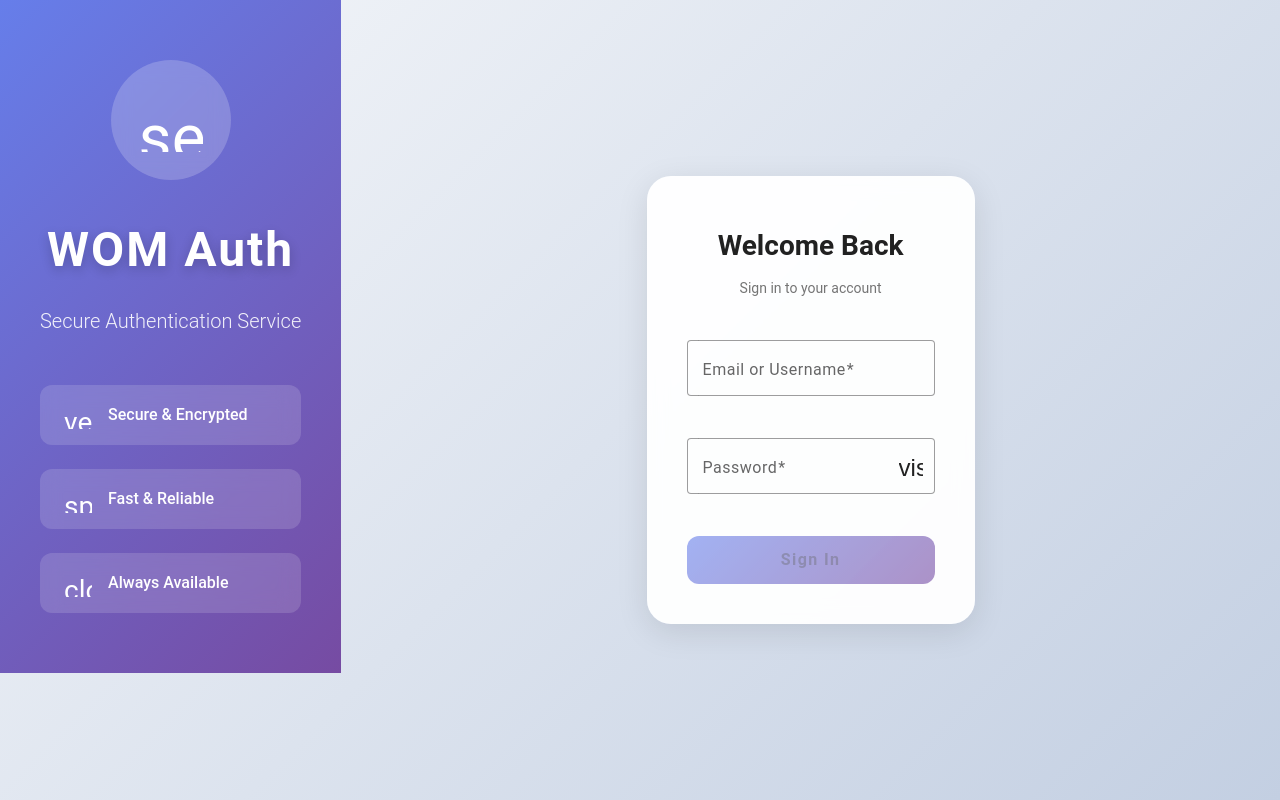
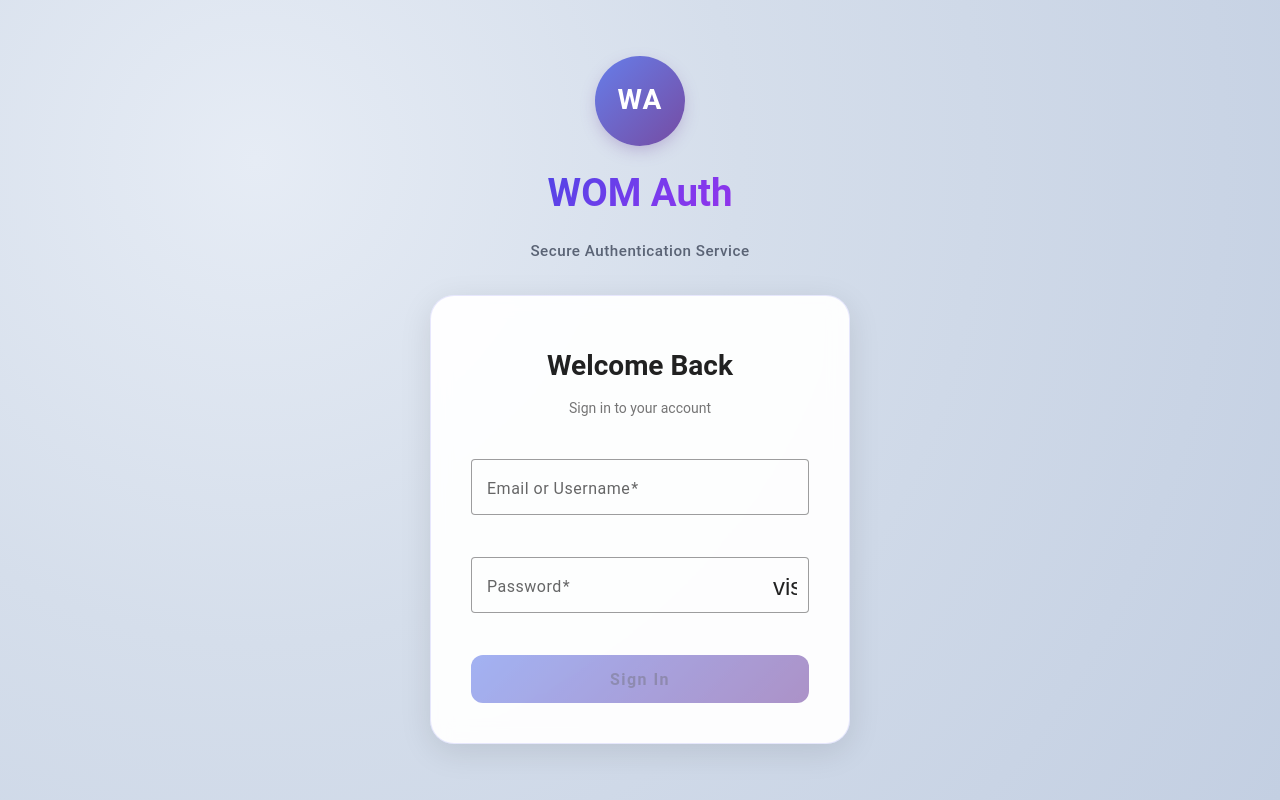
Before and after one commit to kevinbayter/wom-auth-client, an Angular app: page /auth/login in a window 1280 px wide. Built offline with nearby package versions, Linux system fonts and the light colour scheme.

Commit message:
refactor: center login layout and improve password visibility toggle accessibility

```diff
--- a/src/app/features/auth/components/login-form/login-form.component.html
+++ b/src/app/features/auth/components/login-form/login-form.component.html
@@ -47,10 +47,10 @@
           matSuffix
           type="button"
           (click)="togglePasswordVisibility()"
-          [attr.aria-label]="'Toggle password visibility'"
+          [attr.aria-label]="passwordToggleAriaLabel"
           [disabled]="isLoading"
         >
-          <mat-icon>{{ hidePassword ? 'visibility_off' : 'visibility' }}</mat-icon>
+          <mat-icon>{{ hidePassword ? 'visibility' : 'visibility_off' }}</mat-icon>
         </button>
         @if (loginForm.controls['password'].hasError('required')) {
           <mat-error>Password is required</mat-error>
--- a/src/app/features/auth/components/login-form/login-form.component.ts
+++ b/src/app/features/auth/components/login-form/login-form.component.ts
@@ -54,4 +54,8 @@ export class LoginFormComponent {
   protected togglePasswordVisibility(): void {
     this.hidePassword = !this.hidePassword;
   }
+
+  protected get passwordToggleAriaLabel(): string {
+    return this.hidePassword ? 'Show password' : 'Hide password';
+  }
 }
--- a/src/app/features/auth/pages/login-page.component.html
+++ b/src/app/features/auth/pages/login-page.component.html
@@ -1,7 +1,10 @@
-<div class="login-container">
-  <app-login-branding></app-login-branding>
-
-  <div class="login-form-section">
+<div class="login-centered-wrapper">
+  <div class="login-box">
+    <div class="product-header">
+      <div class="logo-circle">WA</div>
+      <h1 class="app-title">WOM Auth</h1>
+      <p class="app-subtitle">Secure Authentication Service</p>
+    </div>
     <app-login-form
       [isLoading]="isLoading()"
       [errorMessage]="errorMessage()"
--- a/src/app/features/auth/pages/login-page.component.scss
+++ b/src/app/features/auth/pages/login-page.component.scss
@@ -1,29 +1,70 @@
-.login-container {
+/* Centered single-column layout */
+.login-centered-wrapper {
   min-height: 100vh;
-  display: flex;
-  background: linear-gradient(135deg, #f5f7fa 0%, #c3cfe2 100%);
-}
-
-.login-form-section {
-  flex: 1;
   display: flex;
   align-items: center;
   justify-content: center;
-  padding: 40px 24px;
+  padding: 48px 16px;
+  background: radial-gradient(circle at 20% 20%, #e6ecf5 0%, #d5deeb 40%, #c3cfe2 100%);
 }
 
-@media (max-width: 991px) {
-  .login-container {
-    flex-direction: column;
-  }
-
-  .login-form-section {
-    min-height: 100vh;
-  }
+.login-box {
+  width: 100%;
+  max-width: 420px;
+  display: flex;
+  flex-direction: column;
+  gap: 32px;
 }
 
-@media (max-width: 767px) {
-  .login-form-section {
-    padding: 24px 16px;
-  }
+.product-header {
+  text-align: center;
+  display: flex;
+  flex-direction: column;
+  align-items: center;
+  gap: 16px;
 }
+
+.logo-circle {
+  width: 90px;
+  height: 90px;
+  border-radius: 50%;
+  background: linear-gradient(135deg, #667eea 0%, #764ba2 100%);
+  display: flex;
+  align-items: center;
+  justify-content: center;
+  font-weight: 600;
+  font-size: 28px;
+  color: #fff;
+  letter-spacing: 1px;
+  box-shadow: 0 6px 18px -4px rgba(118,75,162,0.4);
+}
+
+.app-title {
+  margin: 0;
+  font-size: 2.4rem;
+  font-weight: 700;
+  background: linear-gradient(135deg, #4f46e5 0%, #7c3aed 60%, #9333ea 100%);
+  -webkit-background-clip: text;
+  background-clip: text;
+  color: transparent;
+}
+
+.app-subtitle {
+  margin: 0;
+  font-size: 0.95rem;
+  color: #5a6375;
+  font-weight: 500;
+  letter-spacing: .5px;
+}
+
+/* Tighten card spacing from login form child */
+:host ::ng-deep .login-card {
+  box-shadow: 0 8px 28px -6px rgba(71, 85, 105, 0.25);
+  border: 1px solid rgba(99,102,241,0.15);
+}
+
+@media (max-width: 480px) {
+  .app-title { font-size: 2rem; }
+  .logo-circle { width:72px; height:72px; font-size:24px; }
+  .login-centered-wrapper { padding: 32px 12px; }
+}
```
